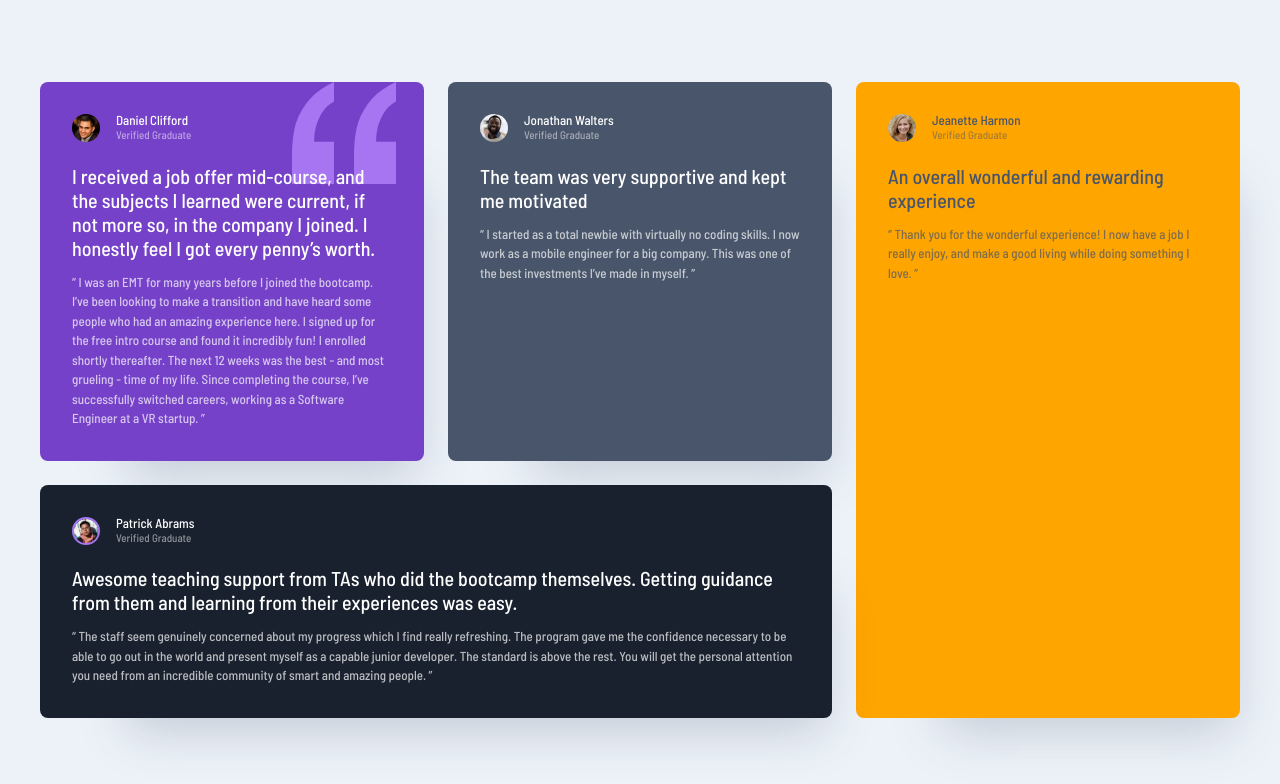
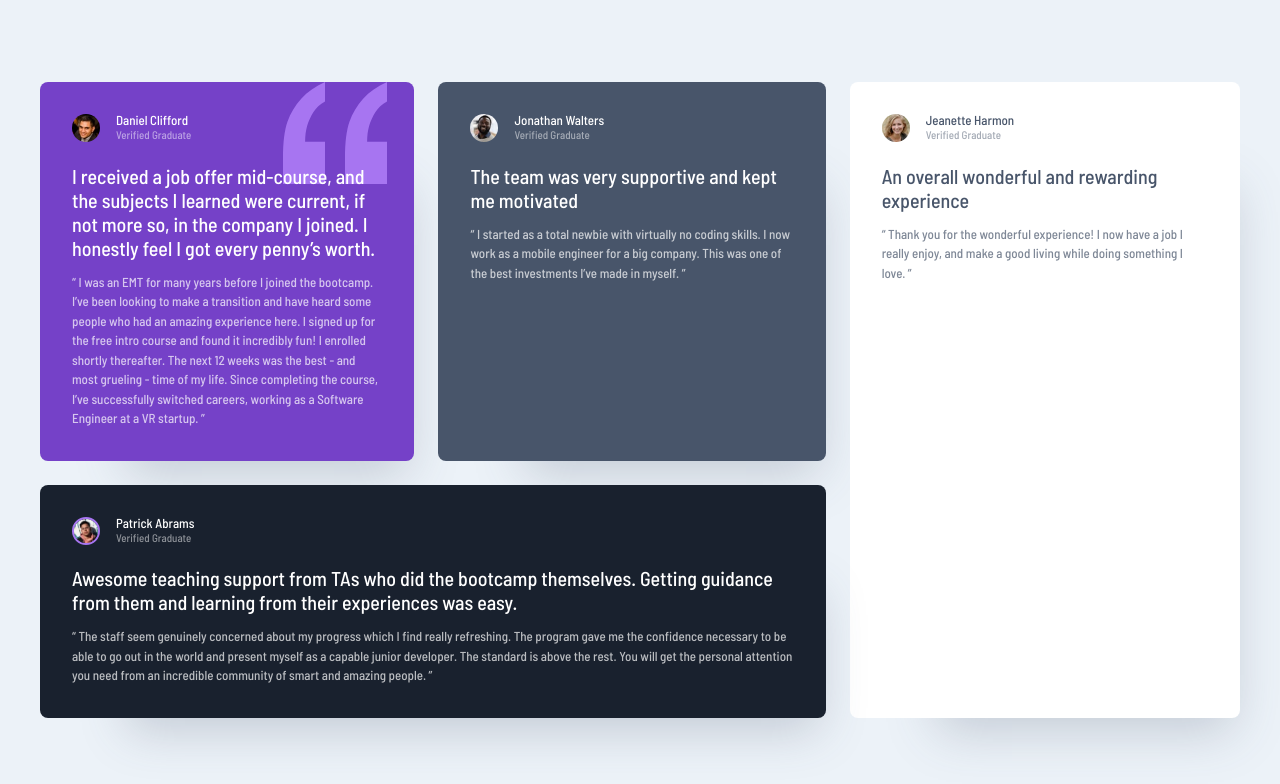
Before and after one commit to crossfire3001/grid-css-V2, a plain HTML site: page index.html in a window 1280 px wide. Drawn offline with Linux system fonts and the light colour scheme.

Commit message:
fully adaptive with grid css

```diff
--- a/style.css
+++ b/style.css
@@ -144,18 +144,17 @@ h3 {
 
 /* components */
 .container {
-  width: 1200px;
+  max-width: 1200px;
   margin: 0 auto;
 }
 
-.grid-col-span-2 {
-  grid-column: span 2;
-}
+
 
 .testimonial-grid {
   display: grid;
   gap: 1.5rem;
-  grid-template-columns: repeat(3, 1fr);
+  grid-template-areas: "one two three four";
+
  /* grid-auto-columns: 1fr;
   grid-template-areas:
     "one"
@@ -169,6 +168,49 @@ h3 {
   margin-inline: auto;
 }
 
+/* @media screen and (min-width: 320px) {
+  .testimonial-grid {
+    grid-template-columns: 1fr 1fr 1fr 1fr;
+  }
+}
+
+@media screen and (min-width: 768px) {
+  .testimonial-grid {
+    grid-template-columns: repeat(3, 1fr);
+  }
+
+  .grid-col-span-2 {
+    grid-column: span 2;
+  }
+} */
+
+@media screen and (min-width: 320px){
+  .container {
+    padding-left: 15px;
+    padding-right: 15px;
+  }
+
+  .testimonial-grid {
+    grid-template-areas: "one" "two" "four" "three";
+  }
+}
+
+@media screen and (min-width: 768px){
+  .testimonial-grid {
+    grid-template-areas: "one two" "four three";
+  }
+}
+
+@media screen and (min-width: 1024px){
+  .container {
+    padding: 0;
+  }
+
+  .testimonial-grid {
+    grid-template-areas: "one two three" "four four three";
+  }
+}
+
 .testimonial {
   font-size: var(--fs-400);
   padding: 2rem;
@@ -176,12 +218,7 @@ h3 {
   box-shadow: 2.5rem 3.75rem 3rem -3rem hsl(var(--clr-secondary-400) / 0.25);
 }
 
-.testimonial:nth-child(3) {
-  background: orange;
-  grid-row-end: span 2;
-}
-
-/* .testimonial:nth-child(1) {
+.testimonial:nth-child(1) {
   grid-area: one;
 }
 .testimonial:nth-child(2) {
@@ -193,10 +230,13 @@ h3 {
 .testimonial:nth-child(4) {
   grid-area: four;
 }
-.testimonial:nth-child(5) {
-  grid-area: five;
-}
 
+/* .testimonial:nth-child(3) {
+  background: orange;
+  grid-row-end: span 2;
+} */
+
+/*
 @media screen and (min-width: 33em) {
   .testimonial-grid {
     grid-template-areas:
```
